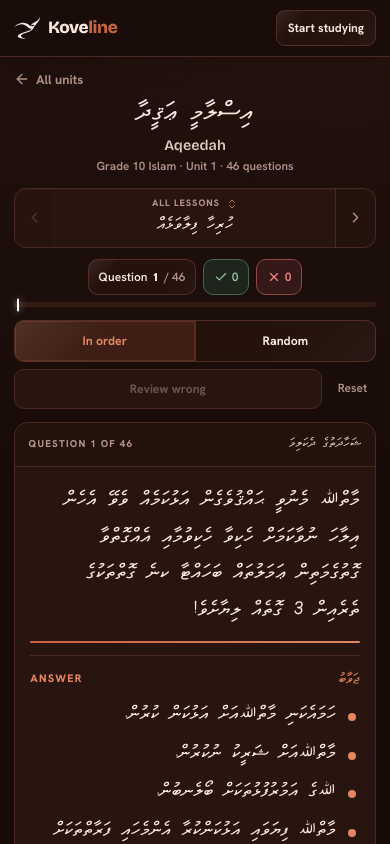
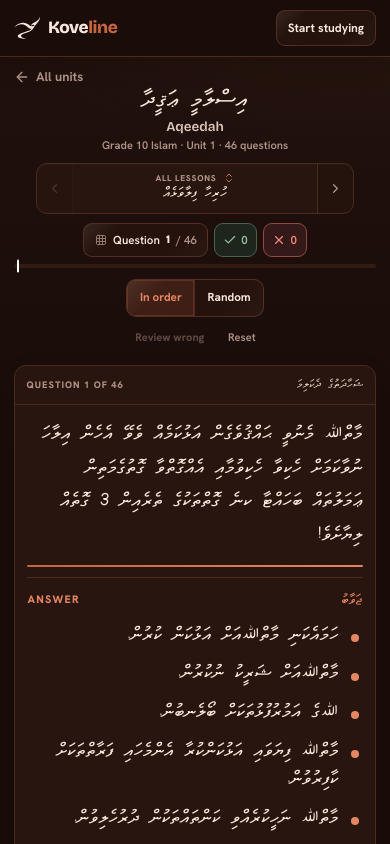
Before and after one commit to majjesticbanana/koveline, a Next.js app: page /islam/grade-10/unit-1/flashcards in a window 390 px wide. Both pictures are taken after a click on the button "Reveal answer". Shown: the top 844 px of the page. Built offline with nearby package versions, Linux system fonts and the light colour scheme.

Commit message:
3.41 Mobile Opt

```diff
--- a/app/globals.css
+++ b/app/globals.css
@@ -660,3 +660,259 @@ button:active, a[role="button"]:active { transform: scale(.985); }
   .question-nav-button:hover,
   .glass-primary:hover { transform: none; box-shadow: none; }
 }
+
+/* --------------------------------------------------------------------------
+   Mobile refinement v2 — tighter study hierarchy and a robust Jump to Question
+   panel. The question navigator is a portalled viewport sheet; it must never
+   inherit the width/transform of the study column.
+   -------------------------------------------------------------------------- */
+.question-progress-current {
+  box-shadow: none !important;
+  filter: none !important;
+}
+
+@media (max-width: 639px) {
+  /* Course heading: keep context, spend less of the first viewport on it. */
+  .resource-breadcrumb {
+    padding-top: .62rem !important;
+    padding-bottom: 0 !important;
+  }
+  .resource-heading {
+    margin-top: 0 !important;
+    margin-bottom: .58rem !important;
+  }
+  .resource-title {
+    font-size: 1.36rem !important;
+    line-height: 1.42 !important;
+  }
+  .resource-title-en {
+    margin-top: 0 !important;
+    font-size: .84rem !important;
+  }
+  .resource-meta {
+    margin-top: 0 !important;
+    font-size: .69rem !important;
+  }
+
+  /* Lesson switching is secondary navigation, not the dominant box. */
+  .lesson-filter {
+    margin-bottom: .55rem !important;
+  }
+  .lesson-switcher {
+    width: min(100%, 318px) !important;
+    grid-template-columns: 36px minmax(0,1fr) 36px !important;
+    border-radius: 11px !important;
+    box-shadow: inset 0 1px 0 rgba(255,255,255,.02) !important;
+  }
+  .lesson-step {
+    min-height: 49px !important;
+  }
+  .lesson-step svg {
+    width: 15px !important;
+    height: 15px !important;
+  }
+  .lesson-current {
+    min-height: 49px !important;
+    padding: .23rem .45rem !important;
+  }
+  .lesson-current > span:first-child {
+    font-size: .53rem !important;
+    line-height: 1.1 !important;
+    letter-spacing: .09em !important;
+  }
+  .lesson-current > span:nth-child(2) {
+    margin-top: -.02rem !important;
+    font-size: .82rem !important;
+    line-height: 1.55 !important;
+  }
+
+  /* Question position is the primary utility. Correct/wrong are supporting data. */
+  .study-statbar {
+    margin-bottom: .42rem !important;
+    gap: .34rem !important;
+  }
+  .study-statbar > * {
+    min-height: 34px !important;
+    padding: .35rem .54rem !important;
+    font-size: .72rem !important;
+    border-radius: 9px !important;
+  }
+  .question-jump-trigger {
+    padding-inline: .65rem !important;
+  }
+  .question-jump-icon {
+    width: 12px !important;
+    height: 12px !important;
+    opacity: .78;
+  }
+
+  /* The bar is a quiet timeline. The current marker is ivory, crisp, and unlit. */
+  .question-progress {
+    height: 4px !important;
+    margin: .16rem 0 .72rem !important;
+  }
+  .question-progress-current {
+    width: 2px !important;
+    height: 11px !important;
+    border-radius: 1px !important;
+    box-shadow: none !important;
+  }
+
+  /* Order is compact; review/reset stop reading as two more giant cards. */
+  .study-modebar {
+    display: grid !important;
+    grid-template-columns: auto auto !important;
+    justify-content: center !important;
+    align-items: center !important;
+    column-gap: .42rem !important;
+    row-gap: .28rem !important;
+    margin-bottom: .72rem !important;
+  }
+  .order-segment {
+    grid-column: 1 / -1 !important;
+    justify-self: center !important;
+    width: min(100%, 274px) !important;
+    border-radius: 10px !important;
+  }
+  .order-segment button {
+    min-height: 36px !important;
+    padding: .4rem .68rem !important;
+    font-size: .73rem !important;
+  }
+  .review-mode,
+  .reset-mode {
+    width: auto !important;
+    min-height: 32px !important;
+    padding: .28rem .5rem !important;
+    font-size: .69rem !important;
+  }
+  .review-mode {
+    border-color: transparent !important;
+    background: transparent !important;
+  }
+  .review-mode:not(:disabled) {
+    color: var(--brick-bright) !important;
+  }
+  .review-mode:disabled {
+    color: var(--muted) !important;
+    opacity: .46 !important;
+  }
+  .reset-mode {
+    color: var(--muted) !important;
+  }
+
+  /* Paper-like question area: one composed surface, not nested rounded boxes. */
+  .study-sheet {
+    border-radius: 12px !important;
+    box-shadow: 0 8px 24px rgba(0,0,0,.10) !important;
+  }
+  .study-context-line {
+    background: transparent !important;
+    padding: .5rem .72rem !important;
+  }
+  .study-context-line > span:first-child {
+    font-size: .59rem !important;
+    letter-spacing: .105em !important;
+  }
+  .study-context-line > span:last-child {
+    max-width: 49% !important;
+    font-size: .7rem !important;
+  }
+  .study-question-body {
+    padding: .78rem .78rem .9rem !important;
+  }
+  .study-question-text {
+    font-size: 1.12rem !important;
+    line-height: 1.88 !important;
+  }
+  .study-answer {
+    margin-top: .65rem !important;
+    padding-top: .68rem !important;
+  }
+
+  /* The action area fades out of the page instead of forming another dark box. */
+  .mobile-action-bar {
+    border: 0 !important;
+    background: linear-gradient(180deg, rgba(25,12,9,0) 0%, rgba(25,12,9,.88) 28%, rgba(25,12,9,.99) 62%) !important;
+    box-shadow: none !important;
+    padding: 1.05rem 12px calc(.62rem + env(safe-area-inset-bottom)) !important;
+  }
+  .mobile-action-bar > div {
+    max-width: 390px !important;
+  }
+  .mobile-action-bar .reveal-action {
+    width: min(78vw, 292px) !important;
+    min-height: 49px !important;
+    margin-inline: auto !important;
+    border: 1px solid rgba(228,134,98,.58) !important;
+    border-radius: 999px !important;
+    color: var(--text) !important;
+    background:
+      linear-gradient(135deg, rgba(255,255,255,.09), transparent 27%, transparent 72%, rgba(255,255,255,.02)),
+      linear-gradient(180deg, rgba(198,99,64,.30), rgba(41,21,15,.96)) !important;
+    box-shadow: inset 0 1px 0 rgba(255,255,255,.09), 0 8px 22px rgba(0,0,0,.16) !important;
+    font-size: .84rem !important;
+  }
+  .mobile-action-bar .mark-action,
+  .mobile-action-bar .next-action {
+    min-height: 46px !important;
+    border-radius: 12px !important;
+    font-size: .8rem !important;
+  }
+  .mobile-action-spacer {
+    height: 5rem !important;
+  }
+
+  /* Robust viewport-bounded Jump to Question / lesson sheet. */
+  .bottom-sheet {
+    left: max(9px, env(safe-area-inset-left)) !important;
+    right: max(9px, env(safe-area-inset-right)) !important;
+    bottom: max(8px, env(safe-area-inset-bottom)) !important;
+    width: auto !important;
+    max-width: none !important;
+    max-height: min(78dvh, calc(100dvh - 72px)) !important;
+    border: 1px solid var(--line-strong) !important;
+    border-radius: 16px !important;
+    transform: translate3d(0, calc(100% + 18px), 0) !important;
+    contain: layout paint !important;
+  }
+  .bottom-sheet.is-shown {
+    transform: translate3d(0, 0, 0) !important;
+  }
+  .bottom-sheet-head {
+    padding: .65rem .8rem .58rem !important;
+  }
+  .bottom-sheet-handle {
+    width: 34px !important;
+    height: 3px !important;
+    margin-bottom: .45rem !important;
+  }
+  .bottom-sheet-head h3 {
+    font-size: 1rem !important;
+  }
+  .bottom-sheet-head button {
+    width: 36px !important;
+    height: 36px !important;
+  }
+  .bottom-sheet-body {
+    overflow-x: hidden !important;
+    padding: .65rem .8rem calc(.8rem + env(safe-area-inset-bottom)) !important;
+  }
+  .question-nav-grid {
+    width: 100% !important;
+    grid-template-columns: repeat(5, minmax(0, 1fr)) !important;
+    gap: 7px !important;
+  }
+  .question-nav-button {
+    width: 100% !important;
+    min-width: 0 !important;
+    aspect-ratio: 1 / 1 !important;
+    border-radius: 9px !important;
+    font-size: .82rem !important;
+    transform: none !important;
+  }
+  .question-nav-current {
+    border-color: rgba(247,232,223,.9) !important;
+    box-shadow: inset 0 0 0 1px rgba(247,232,223,.20) !important;
+  }
+}
--- a/components/deck/ui.tsx
+++ b/components/deck/ui.tsx
@@ -2,7 +2,7 @@
 
 import { useEffect, useRef, useState } from "react";
 import { createPortal } from "react-dom";
-import { Check, X, Save } from "lucide-react";
+import { Check, X, Save, Grid3X3 } from "lucide-react";
 import { KoelMark } from "@/components/koel";
 
 export type Mode = "random" | "sequential" | "wrongOnly";
@@ -45,9 +45,10 @@ export function StatBar({
     <div className="study-statbar mb-3 flex flex-wrap items-center justify-center gap-2 text-[0.85rem]">
       <button
         onClick={onOpenNav}
-        className="glass-control inline-flex items-center gap-1.5 rounded-ctl border px-3 py-1.5 font-semibold text-coffee-deep transition hover:border-teal/60"
+        className="question-jump-trigger glass-control inline-flex items-center gap-1.5 rounded-ctl border px-3 py-1.5 font-semibold text-coffee-deep transition hover:border-teal/60"
         aria-label={`Open the question navigator — question ${index} of ${total}`}
       >
+        <Grid3X3 className="question-jump-icon h-3.5 w-3.5 text-cocoa" aria-hidden />
         Question <b className="font-display">{index}</b>
         <span className="text-cocoa">/ {total}</span>
       </button>
@@ -103,7 +104,7 @@ export function ProgressBar({
       {total > 0 && (
         <i
           aria-hidden
-          className="pointer-events-none absolute top-1/2 z-10 h-[12px] w-[2px] -translate-x-1/2 -translate-y-1/2 rounded-full bg-white shadow-[0_0_7px_rgba(255,255,255,.58)] transition-[left] duration-300"
+          className="question-progress-current pointer-events-none absolute top-1/2 z-10 h-[12px] w-[2px] -translate-x-1/2 -translate-y-1/2 rounded-full bg-white transition-[left] duration-300"
           style={{ left: `${markerPct}%` }}
         />
       )}
@@ -384,7 +385,7 @@ export function RevealButton({ onClick }: { onClick: () => void }) {
     <div className="mt-5 flex justify-center">
       <button
         onClick={onClick}
-        className="rounded-ctl bg-teal px-7 py-3 font-bold text-accent-ink transition hover:bg-teal-deep hover:-translate-y-px active:translate-y-px"
+        className="reveal-action rounded-ctl bg-teal px-7 py-3 font-bold text-accent-ink transition hover:bg-teal-deep hover:-translate-y-px active:translate-y-px"
       >
         Reveal answer
       </button>
@@ -398,7 +399,7 @@ export function MarkButtons({ status, onMark }: { status?: Mark; onMark: (correc
       <button
         onClick={() => onMark(false)}
         aria-pressed={status === "wrong"}
-        className={`inline-flex items-center gap-2 rounded-ctl border px-5 py-2.5 font-bold transition ${
+        className={`mark-action inline-flex items-center gap-2 rounded-ctl border px-5 py-2.5 font-bold transition ${
           status === "wrong" ? "border-red bg-red text-cream" : "border-red-line bg-red-bg text-red hover:border-red"
         }`}
       >
@@ -407,7 +408,7 @@ export function MarkButtons({ status, onMark }: { status?: Mark; onMark: (correc
       <button
         onClick={() => onMark(true)}
         aria-pressed={status === "correct"}
-        className={`inline-flex items-center gap-2 rounded-ctl border px-5 py-2.5 font-bold transition ${
+        className={`mark-action inline-flex items-center gap-2 rounded-ctl border px-5 py-2.5 font-bold transition ${
           status === "correct" ? "border-green bg-green text-cream" : "border-green-line bg-green-bg text-green hover:border-green"
         }`}
       >
@@ -422,7 +423,7 @@ export function NextButton({ isLast, onClick }: { isLast: boolean; onClick: () =
     <div className="mt-4 flex justify-center">
       <button
         onClick={onClick}
-        className="glass-control rounded-ctl border px-6 py-2.5 font-bold text-coffee-deep transition hover:border-teal/60"
+        className="next-action glass-control rounded-ctl border px-6 py-2.5 font-bold text-coffee-deep transition hover:border-teal/60"
       >
         {isLast ? "See how you did" : "Next question →"}
       </button>
```
Also changed, not shown: components/deck/engine.tsx (+12 -0 lines), 1 other file (tests, documents, lock files or other folders).
